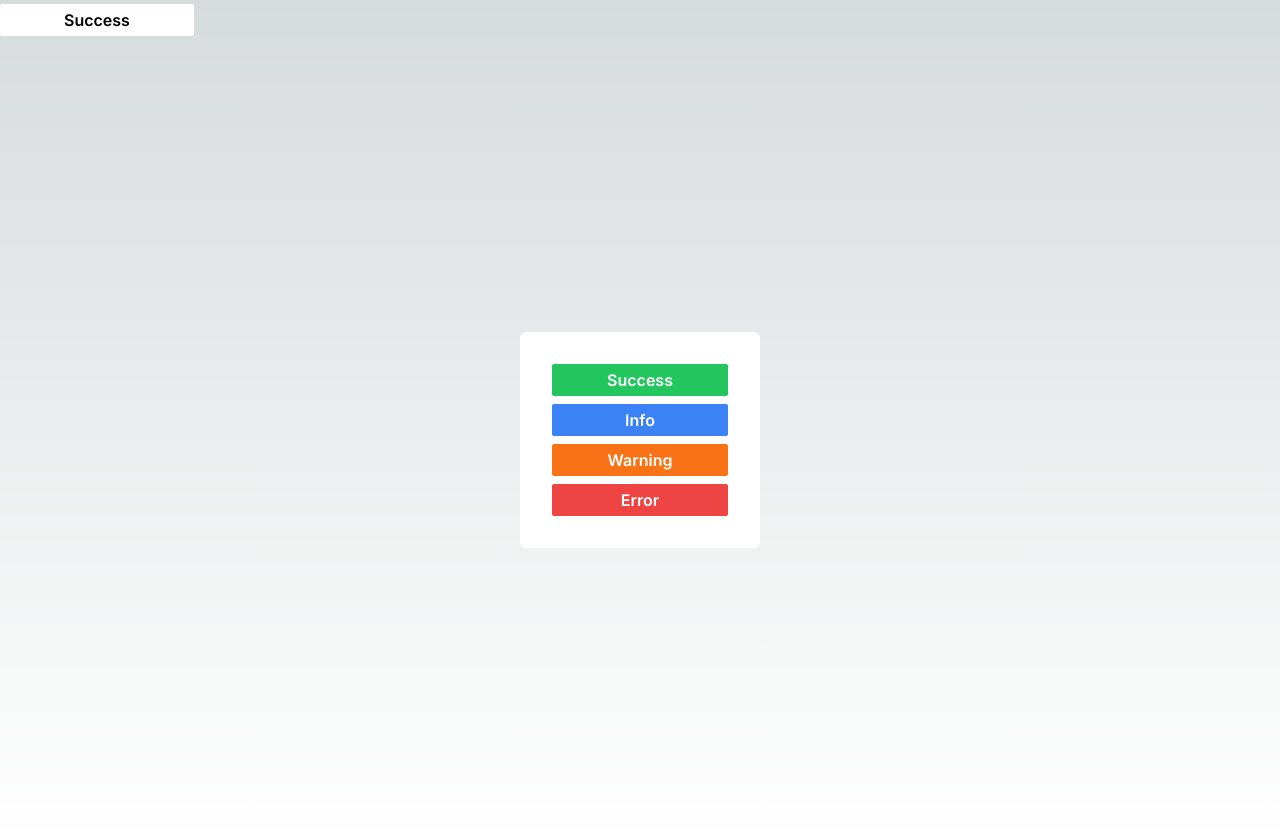
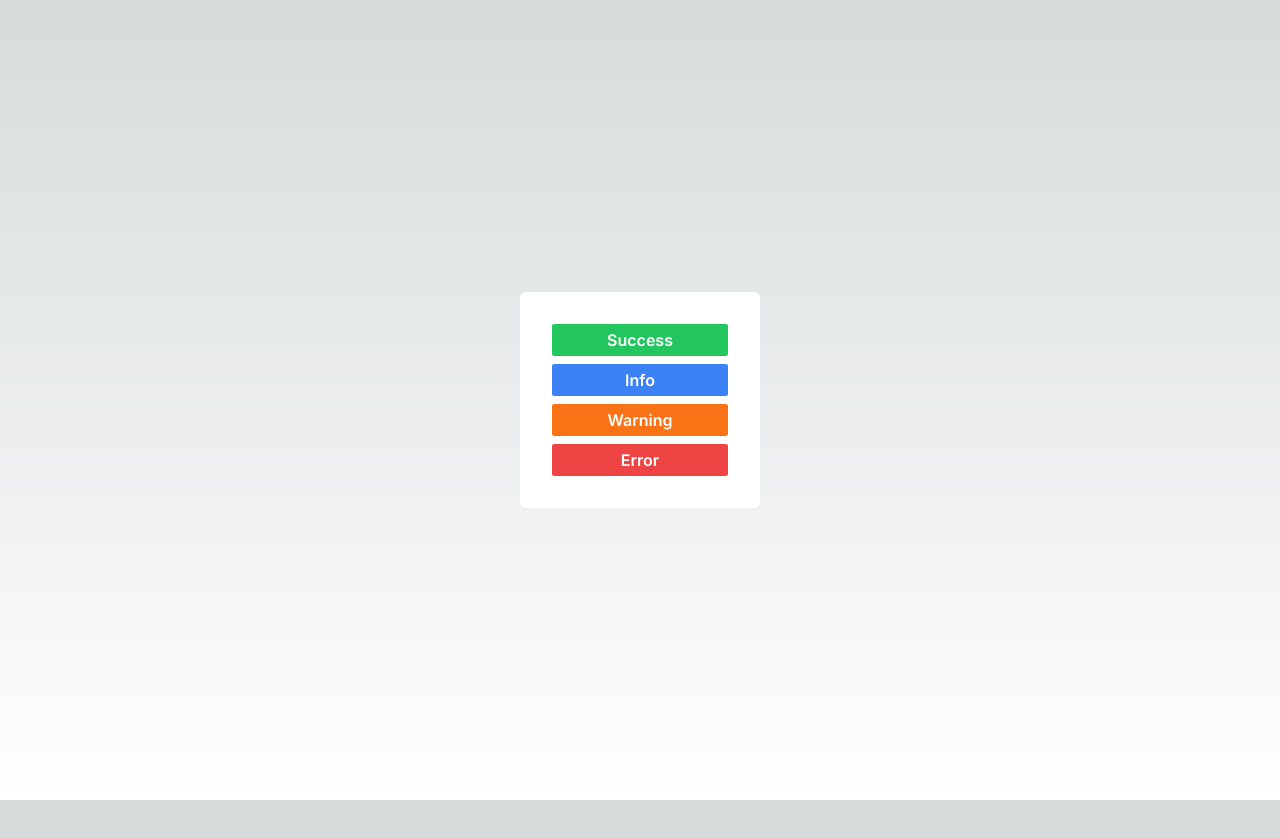
Before and after one commit to ainunnfh/toast-notification-component, a Next.js app: page / in a window 1280 px wide. After the commit the page ends 800 px from the top, so only its background shows below. Built offline with nearby package versions, Linux system fonts and the light colour scheme.

Commit message:
➖remove unused component

```diff
--- a/src/app/page.tsx
+++ b/src/app/page.tsx
@@ -1,10 +1,8 @@
 import Card from "@/components/Card";
-import Toast from "@/components/Toast";
 
 export default function Home() {
   return (
     <div>
-      <Toast />
       <Card />
     </div>
   );
```
